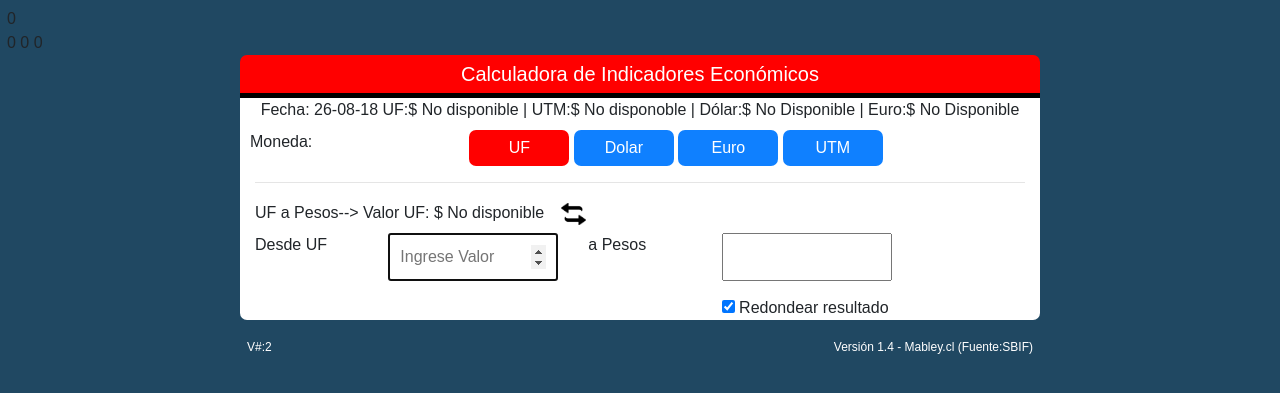
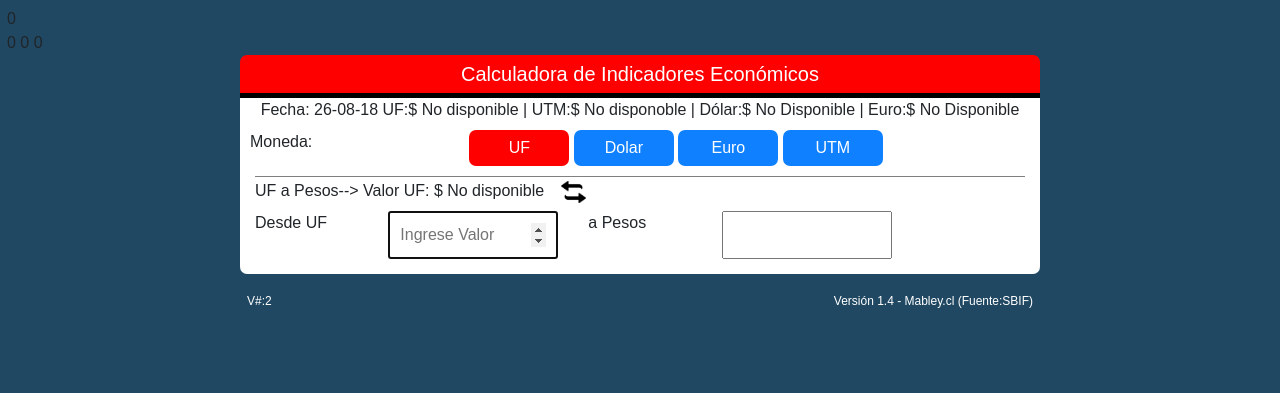
Before and after one commit to malvarezbley/e-calculadora, a PHP site: page /e-calculadora.php in a window 1280 px wide. Shown: the top 393 px of the page. Run offline with PHP 8.4, Linux system fonts and the light colour scheme; data that the repository does not hold is empty.

Commit message:
Corrige detalles version 1.4
Corrige detalles version 1.4

```diff
--- a/css/e-calculadora.css
+++ b/css/e-calculadora.css
@@ -36,10 +36,6 @@ nav{
     text-align: center;
 }
 
-hr{
-    border: auto;
-    padding: 0px;
-}
 
 .boton-nosel{
 	background:#0F80FF;
@@ -87,9 +83,22 @@ hr{
     color:white;
 }*/
 
+.hr {
+    padding-top: 5px;
+    padding-bottom: 5px;
+    border-bottom: 1px solid gray;
+    width: 100%;
+}
+
+
 
 .tituloForm{
-    border: 0px;
+    border-top:  1px;
+    padding-top: 1px;
+}
+
+
+
 }
 
 .form-calculadora{
@@ -97,6 +106,7 @@ hr{
     margin: auto;
     background: white;
     border-radius: 7px;
+    padding-top: 0px;
 }
 
 .contenedor-calculadora{
--- a/e-calculadora.php
+++ b/e-calculadora.php
@@ -4,7 +4,11 @@
   Autor             : Mauricio Álvarez Bley
   Fecha             : 10-08-2018
   Ult.Modificación  : 13-09-2018
-  Versión           : 1.3
+  Versión           : 1.4
+
+  Parametros: Si se utiliza el parametro "act=si" mediante metodo GET, se fuerza a la actualización de los datos
+  Ejemplo: www.mabley.cl/calculadora/e-calculadora.php?act=si
+
   */
 
 //error_reporting(E_ALL);
@@ -18,7 +22,7 @@ $forzarActualizacion="no";
 if(isset($_GET['act']))
     $forzarActualizacion=$_GET['act'];
 
-if (! existenIndicadores() || $forzarActualizacion=="si"){
+if (existenIndicadores()!=1 || $forzarActualizacion=="si"){
     //Consulta los indicadores desde los servicios remotos
     $xml=traeIndicadores_SBIF();
     //$xml=traeIndicadores_BCentral();
@@ -82,7 +86,7 @@ registraVisita();
         <meta name="viewport" content="width=device-width, initial-scale=1, shrink-to-fit=no">
         <link rel="stylesheet" href="https://stackpath.bootstrapcdn.com/bootstrap/4.1.3/css/bootstrap.min.css" integrity="sha384-MCw98/SFnGE8fJT3GXwEOngsV7Zt27NXFoaoApmYm81iuXoPkFOJwJ8ERdknLPMO" crossorigin="anonymous">
         <link rel="stylesheet" href="css/e-calculadora.css">
-        <script src="js/calculadoraIndicadores.js"></script>
+        <script src="js/e-calculadora.js"></script>
     </head>
     <body>
         <h1 class="titulo-contenedor">Calculadora de Indicadores Económicos</h1>
@@ -104,7 +108,6 @@ registraVisita();
                             </nav>
                         </div>
                     </div>
-                    <hr>
                 </header>
                 <section>
                     <form>
@@ -116,7 +119,8 @@ registraVisita();
                        <input type="hidden" name="hidValorUTM" value="<?php echo $valorUTMFormateado; ?>" id="idValorUTM">
                        <input type="hidden" name="hidValorMonedaSeleccionada" value="<?php echo $valorUFFormateado; ?>" id="idValorMonedaSel">
                        <input type="hidden" name="hidFlagConversion" value="1" id="idFlagConversion">
-                       <label id="idTituloForm">UF a Pesos</label class="tituloForm">-->
+                       <div class="hr"></div>
+                       <label id="idTituloForm" class="tituloForm">UF a Pesos</label >-->
                        <label id="idLabelValorMoneda">Valor UF: $ <?php echo $valorUF; ?></label>
                         <button type="button" class="btn-intercambio" onclick="invertirValores()" >
                                <img src="imagenes/intercambio4.png" width="25">
@@ -145,13 +149,9 @@ registraVisita();
                                 readonly
                                 name="valorOutput" >
 
-                                <input type="checkbox" checked> Redondear resultado
+                                <!-- <input type="checkbox" checked> Redondear resultado -->
                             </div>
-                            <!-- <div class="col-sm-2">
-                             <button type="button" class="btn-intercambio" onclick="invertirValores()" >
-                               <img src="imagenes/intercambio4.png" width="35">
-                             </button>
-                            </div> -->
+
                         </div>
                     </form>
                 </section>
--- a/funciones.php
+++ b/funciones.php
@@ -54,20 +54,31 @@ function registraVisita(){
 
 
 function existenIndicadores(){
+    /*
+    Valores de retorno:
+    0 = No Existen indicadores para el dia consultado
+    1 = Existen indicadores para el dia consulado
+    2 = Solo existen algunos indicaores
+    */
     $anno=date("Y");
     $archivoLocal="./indicadores_" . $anno . ".txt";
     $diaActual=date("d-m-Y");
     $arch=fopen($archivoLocal, 'r+');
-    $retorno=false;
+    $retorno=0;
     while (!feof($arch)){
         $reg=fgets($arch);
         if(strlen($reg)>0){
             list($fecha, $uf, $dolar, $euro, $utm) = explode('|', $reg);
-            if ($diaActual==$fecha)
-                $retorno=true;
+            if ($diaActual==$fecha){
+                if ($uf!="0" && $dolar!="0" && $euro!="0" && $utm!="0")
+                    $retorno=1;
+                else
+                    $retorno=2;
+
+            }
+
         }
     }
-    //exit;
     fclose($arch);
     return $retorno;
 }
--- a/indicadores_2018.txt
+++ b/indicadores_2018.txt
@@ -1,3 +1,5 @@
 FECHA|VALOR UF|VALOR DOLAR|VALOR EURO|VALOR UTM|FECHA-HORA REG
 13-09-2018|27.324,67|698,43|809,49|47.920|13-09-18 01:20:42
 15-09-2018|27.328,31|682,79|797,75|47.920|15-09-18 01:19:00
+15-09-2018|27.328,31|682,79|797,75|47.920|15-09-18 04:33:37
+15-09-2018|27.328,31|682,79|797,75|47.920|15-09-18 04:38:30
```
Also changed, not shown: imagenes/icono_menu.jpg (added), js/e-calculadora.js (renamed from js/calculadoraIndicadores.js), 1 other file.
